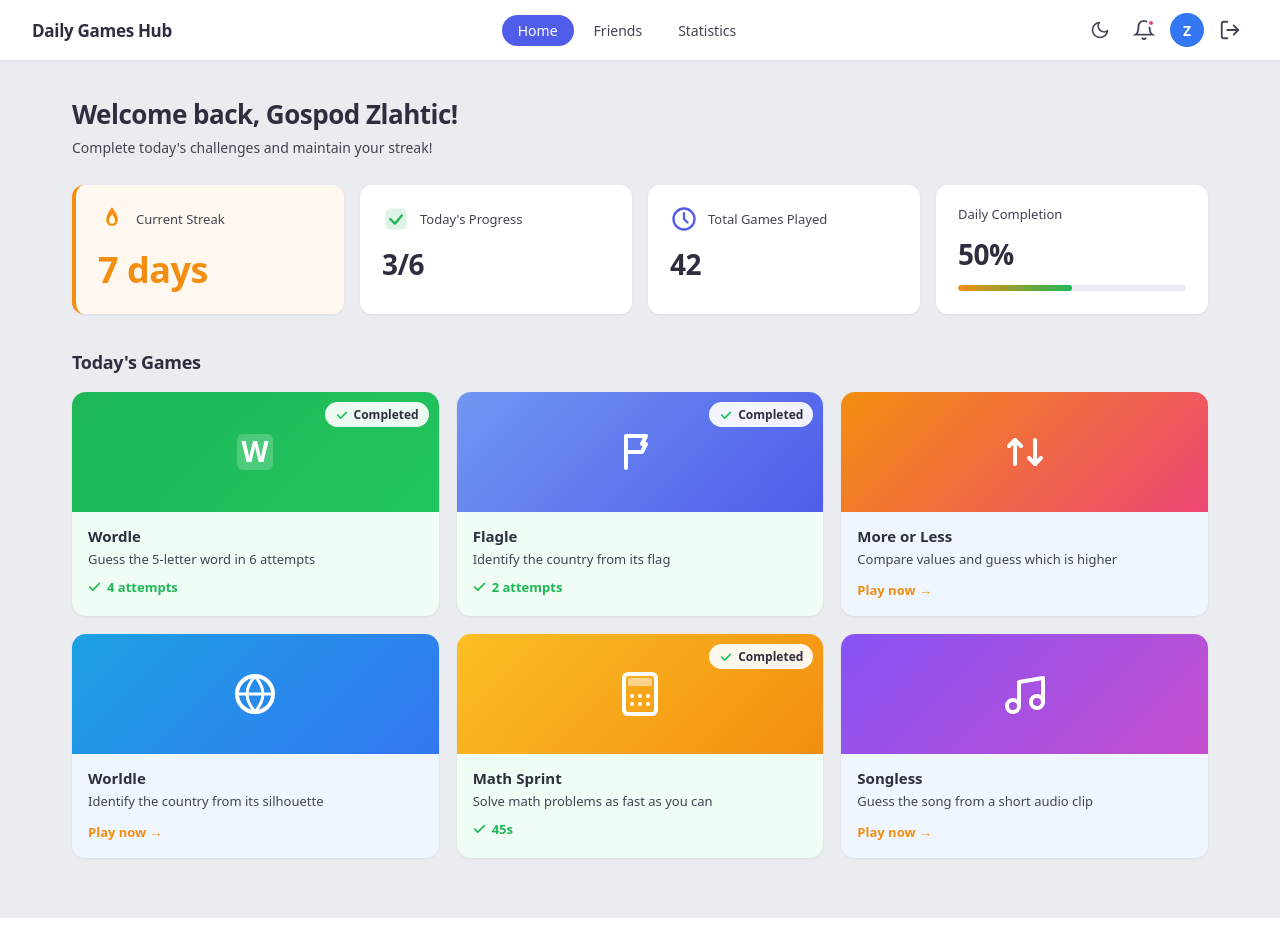
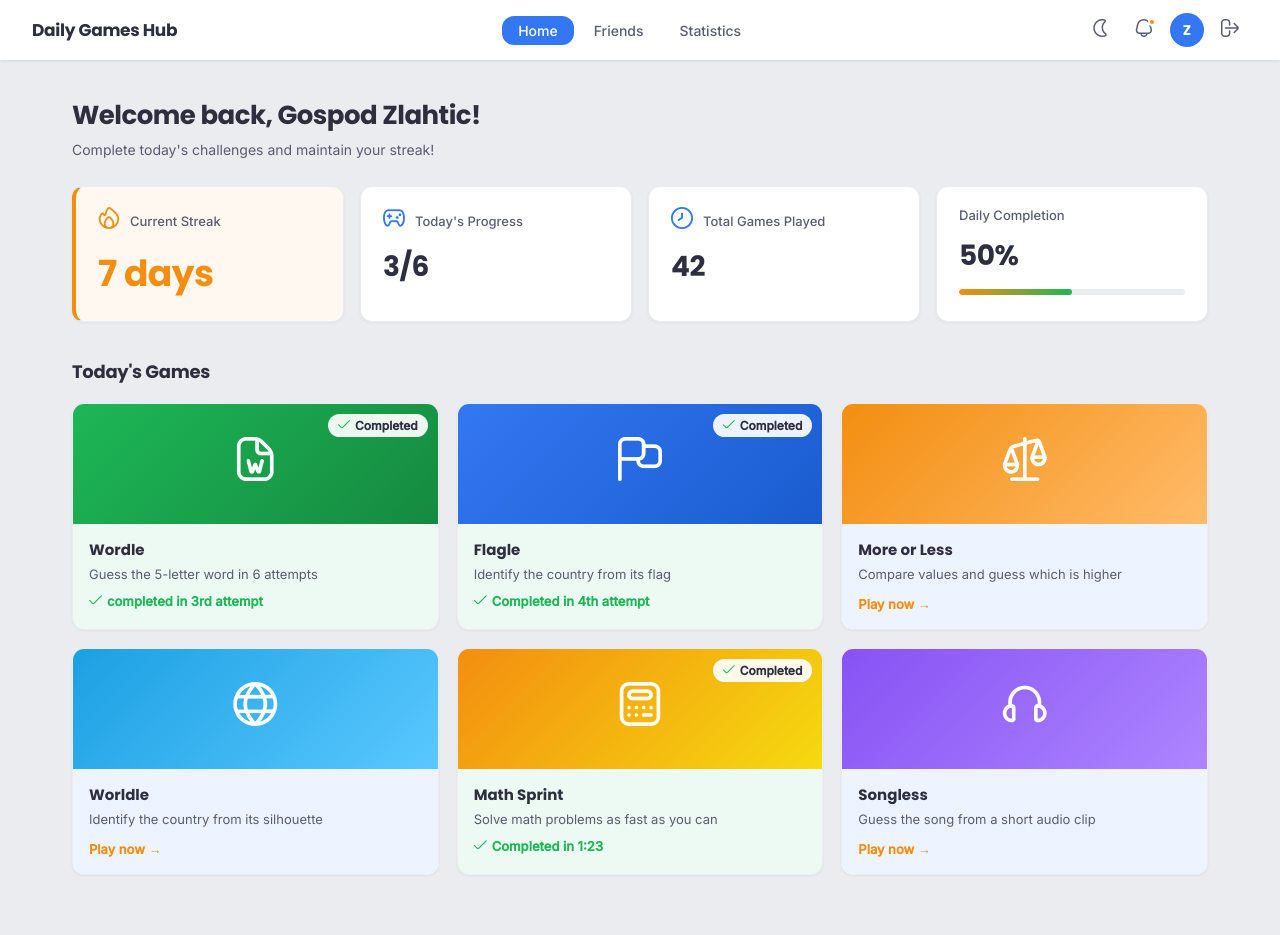
Before and after one commit to SPVRV1/Daily-Games-Hub, a React (Vite) app in the folder frontend/: page / in a window 1280 px wide. Built offline with nearby package versions, Linux system fonts and the light colour scheme.

Commit message:
feat: implement home page UI with spec-compliant colours, typography and icons

```diff
--- a/frontend/index.html
+++ b/frontend/index.html
@@ -5,7 +5,11 @@
     <meta charset="UTF-8" />
     <link rel="icon" type="image/svg+xml" href="/favicon.svg" />
     <meta name="viewport" content="width=device-width, initial-scale=1.0" />
-    <title>client</title>
+    <title>Daily Games Hub</title>
+    <link rel="preconnect" href="https://fonts.googleapis.com">
+    <link rel="preconnect" href="https://fonts.gstatic.com" crossorigin>
+    <link href="https://fonts.googleapis.com/css2?family=Poppins:wght@600;700&family=Inter:wght@400;500&family=Roboto+Mono&display=swap" rel="stylesheet">
+    <link rel="stylesheet" href="https://cdn-uicons.flaticon.com/2.6.0/uicons-regular-rounded/css/uicons-regular-rounded.css">
 </head>
 
 <body>
--- a/frontend/src/pages/Home.css
+++ b/frontend/src/pages/Home.css
@@ -1,57 +1,52 @@
-/* ── Palette variables ───────────────────────────────────── */
+/* ── Spec palette (5 official colors + supporting tints) ─── */
 :root {
-    --white:       #ffffff;
-    --bg:          #eaecef;
-    --text:        #414452;
-    --text-dark:   #2d2f3f;
-    --border:      #d4d7de;
+    --primary:    #3377f2;
+    --dark-base:  #2d2f3f;
+    --white:      #ffffff;
+    --green:      #1db756;
+    --orange:     #f38e10;
 
-    --primary:     #505cea;
-    --primary-lt:  #81a3f4;
-    --primary-bg:  #eff6ff;
+    --bg:         #eaecef;
+    --border:     #eaecef;
+    --text:       #5a5d72;
+    --text-dark:  #2d2f3f;
 
-    --blue:        #3377f2;
-    --sky:         #1ca0e2;
+    --card-bg:    #ffffff;
+    --navbar-bg:  #ffffff;
+    --green-bg:   #edfaf3;
+    --primary-bg: #eef4ff;
+    --streak-bg:  #fff8f0;
 
-    --green:       #1db756;
-    --green-lt:    #22c55e;
-    --green-bg:    #f0fdf4;
-
-    --orange:      #f38e10;
-    --pink:        #ed4675;
-    --purple:      #8752f4;
-    --magenta:     #c54fce;
-
-    --card-bg:     #ffffff;
-    --navbar-bg:   #ffffff;
-    --streak-bg:   #fff8f0;
+    --font-heading: 'Poppins', system-ui, sans-serif;
+    --font-body:    'Inter', system-ui, sans-serif;
+    --font-mono:    'Roboto Mono', monospace;
 }
 
-/* ── Dark mode overrides ─────────────────────────────────── */
+/* ── Dark mode ───────────────────────────────────────────── */
 .dark {
-    --bg:          #13141c;
-    --white:       #1e1f2b;
-    --card-bg:     #1e1f2b;
-    --navbar-bg:   #161720;
-    --text:        #9093a8;
-    --text-dark:   #e8eaf2;
-    --border:      #2e3044;
-    --primary-bg:  #1e2240;
-    --green-bg:    #0d2419;
-    --streak-bg:   #2a1f0e;
+    --bg:         #181a26;
+    --card-bg:    #2d2f3f;
+    --navbar-bg:  #23253a;
+    --text:       #9093a8;
+    --text-dark:  #ffffff;
+    --border:     #3a3d54;
+    --green-bg:   #0d2419;
+    --primary-bg: #1a2240;
+    --streak-bg:  #2a1f0e;
 }
 
 /* ── Layout ──────────────────────────────────────────────── */
 .home {
     min-height: 100vh;
     background: var(--bg);
-    font-family: system-ui, "Segoe UI", Roboto, sans-serif;
+    font-family: var(--font-body);
     color: var(--text);
     transition: background 0.25s ease, color 0.25s ease;
 }
 
 .home * {
-    transition: background 0.25s ease, color 0.25s ease, border-color 0.25s ease, box-shadow 0.25s ease;
+    transition: background 0.25s ease, color 0.25s ease,
+                border-color 0.25s ease, box-shadow 0.25s ease;
 }
 
 /* ── Navbar ──────────────────────────────────────────────── */
@@ -69,6 +64,7 @@
 }
 
 .navbar-brand {
+    font-family: var(--font-heading);
     font-size: 17px;
     font-weight: 700;
     color: var(--text-dark);
@@ -83,11 +79,12 @@
 
 .nav-link {
     text-decoration: none;
+    font-family: var(--font-body);
     font-size: 14px;
     font-weight: 500;
     color: var(--text);
     padding: 6px 16px;
-    border-radius: 999px;
+    border-radius: 12px;
     transition: background 0.15s, color 0.15s;
 }
 
@@ -125,25 +122,30 @@
     color: var(--text-dark);
 }
 
+.icon-btn i {
+    font-size: 18px;
+}
+
 .notif-dot {
     position: absolute;
-    top: 7px;
-    right: 7px;
+    top: 6px;
+    right: 6px;
     width: 8px;
     height: 8px;
-    background: var(--pink);
+    background: var(--orange);
     border-radius: 50%;
-    border: 2px solid var(--white);
+    border: 2px solid var(--navbar-bg);
 }
 
 .avatar {
     width: 34px;
     height: 34px;
     border-radius: 50%;
-    background: var(--blue);
+    background: var(--primary);
     color: var(--white);
+    font-family: var(--font-heading);
     font-size: 14px;
-    font-weight: 600;
+    font-weight: 700;
     display: flex;
     align-items: center;
     justify-content: center;
@@ -164,6 +166,7 @@
 }
 
 .welcome h1 {
+    font-family: var(--font-heading);
     font-size: 26px;
     font-weight: 700;
     color: var(--text-dark);
@@ -172,6 +175,7 @@
 }
 
 .welcome p {
+    font-family: var(--font-body);
     font-size: 14px;
     color: var(--text);
     margin: 0;
@@ -189,7 +193,8 @@
     background: var(--card-bg);
     border-radius: 12px;
     padding: 20px 22px;
-    box-shadow: 0 1px 3px rgba(0, 0, 0, 0.06);
+    border: 1px solid var(--border);
+    box-shadow: 0 1px 3px rgba(0, 0, 0, 0.05);
 }
 
 .stat-card--streak {
@@ -210,18 +215,19 @@
 }
 
 .stat-icon {
-    width: 28px;
-    height: 28px;
+    font-size: 22px;
     flex-shrink: 0;
 }
 
 .stat-label {
+    font-family: var(--font-body);
     font-size: 13px;
     color: var(--text);
     font-weight: 500;
 }
 
 .stat-value {
+    font-family: var(--font-heading);
     font-size: 28px;
     font-weight: 700;
     color: var(--text-dark);
@@ -231,7 +237,7 @@
 /* Progress bar */
 .progress-bar {
     height: 6px;
-    background: var(--bg);
+    background: var(--border);
     border-radius: 999px;
     margin-top: 12px;
     overflow: hidden;
@@ -246,6 +252,7 @@
 
 /* ── Games Section ───────────────────────────────────────── */
 .section-title {
+    font-family: var(--font-heading);
     font-size: 18px;
     font-weight: 700;
     color: var(--text-dark);
@@ -261,9 +268,10 @@
 
 .game-card {
     background: var(--card-bg);
-    border-radius: 14px;
+    border-radius: 12px;
+    border: 1px solid var(--border);
     overflow: hidden;
-    box-shadow: 0 1px 3px rgba(0, 0, 0, 0.07);
+    box-shadow: 0 1px 3px rgba(0, 0, 0, 0.05);
     cursor: pointer;
     transition: transform 0.15s, box-shadow 0.15s;
 }
@@ -271,6 +279,10 @@
 .game-card:hover {
     transform: translateY(-2px);
     box-shadow: 0 6px 20px rgba(0, 0, 0, 0.1);
+}
+
+.game-card--completed {
+    background: var(--green-bg);
 }
 
 .game-banner {
@@ -281,6 +293,11 @@
     position: relative;
 }
 
+.game-banner i {
+    font-size: 44px;
+    color: white;
+}
+
 .completed-badge {
     position: absolute;
     top: 10px;
@@ -288,25 +305,27 @@
     background: rgba(255, 255, 255, 0.92);
     border-radius: 999px;
     padding: 4px 10px;
+    font-family: var(--font-body);
     font-size: 12px;
     font-weight: 600;
-    color: var(--text-dark);
+    color: #2d2f3f;
     display: flex;
     align-items: center;
     gap: 5px;
     backdrop-filter: blur(4px);
 }
 
-.game-info {
-    padding: 14px 16px 16px;
-}
-
-.game-card--completed {
-    background: var(--green-bg);
+.completed-badge i {
+    font-size: 12px;
+    color: var(--green);
 }
 
 .dark .completed-badge {
     color: #2d2f3f;
+}
+
+.game-info {
+    padding: 14px 16px 16px;
 }
 
 .game-info--pending {
@@ -314,6 +333,7 @@
 }
 
 .game-name {
+    font-family: var(--font-heading);
     font-size: 15px;
     font-weight: 700;
     color: var(--text-dark);
@@ -321,6 +341,7 @@
 }
 
 .game-desc {
+    font-family: var(--font-body);
     font-size: 13px;
     color: var(--text);
     margin: 0 0 10px;
@@ -328,6 +349,7 @@
 }
 
 .game-result {
+    font-family: var(--font-body);
     font-size: 13px;
     font-weight: 600;
     color: var(--green);
@@ -336,36 +358,40 @@
     gap: 5px;
 }
 
+.game-result i {
+    font-size: 13px;
+}
+
 .game-not-played {
+    font-family: var(--font-body);
     font-size: 13px;
     font-weight: 600;
     color: var(--orange);
 }
 
+/* dark completed card text */
+.dark .game-card--completed .game-name {
+    color: #c8f0d8;
+}
+
+.dark .game-card--completed .game-desc {
+    color: #7ab890;
+}
+
+.dark .game-card--completed .game-result {
+    color: #1db756;
+}
+
 /* ── Responsive ──────────────────────────────────────────── */
 @media (max-width: 900px) {
-    .stats-grid {
-        grid-template-columns: repeat(2, 1fr);
-    }
-    .games-grid {
-        grid-template-columns: repeat(2, 1fr);
-    }
+    .stats-grid  { grid-template-columns: repeat(2, 1fr); }
+    .games-grid  { grid-template-columns: repeat(2, 1fr); }
 }
 
 @media (max-width: 600px) {
-    .content {
-        padding: 24px 16px 40px;
-    }
-    .navbar {
-        padding: 0 16px;
-    }
-    .navbar-links {
-        display: none;
-    }
-    .stats-grid {
-        grid-template-columns: repeat(2, 1fr);
-    }
-    .games-grid {
-        grid-template-columns: 1fr;
-    }
+    .content     { padding: 24px 16px 40px; }
+    .navbar      { padding: 0 16px; }
+    .navbar-links { display: none; }
+    .stats-grid  { grid-template-columns: repeat(2, 1fr); }
+    .games-grid  { grid-template-columns: 1fr; }
 }
--- a/frontend/src/pages/Home.tsx
+++ b/frontend/src/pages/Home.tsx
@@ -3,32 +3,20 @@ import "./Home.css";
 
 const STATS = [
     {
-        icon: (
-            <svg viewBox="0 0 24 24" fill="none" className="stat-icon flame">
-                <path d="M12 2C12 2 7 8 7 13a5 5 0 0 0 10 0c0-5-5-11-5-11z" fill="#f38e10" />
-                <path d="M12 8c0 0-2.5 3-2.5 5.5A2.5 2.5 0 0 0 14.5 13.5C14.5 11 12 8 12 8z" fill="#fefce8" />
-            </svg>
-        ),
+        icon: "fi-rr-flame",
+        iconColor: "#f38e10",
         label: "Current Streak",
         value: "7 days",
     },
     {
-        icon: (
-            <svg viewBox="0 0 24 24" fill="none" className="stat-icon check">
-                <rect x="3" y="3" width="18" height="18" rx="4" fill="#1db756" opacity="0.15" />
-                <path d="M7 12l4 4 6-7" stroke="#1db756" strokeWidth="2" strokeLinecap="round" strokeLinejoin="round" />
-            </svg>
-        ),
+        icon: "fi-rr-gamepad",
+        iconColor: "#3377f2",
         label: "Today's Progress",
         value: "3/6",
     },
     {
-        icon: (
-            <svg viewBox="0 0 24 24" fill="none" className="stat-icon clock">
-                <circle cx="12" cy="12" r="9" stroke="#505cea" strokeWidth="2" />
-                <path d="M12 7v5l3 3" stroke="#505cea" strokeWidth="2" strokeLinecap="round" strokeLinejoin="round" />
-            </svg>
-        ),
+        icon: "fi-rr-clock",
+        iconColor: "#3377f2",
         label: "Total Games Played",
         value: "42",
     },
@@ -38,7 +26,7 @@ type Game = {
     name: string;
     description: string;
     gradient: string;
-    icon: React.ReactNode;
+    icon: string;
     completed: boolean;
     result?: string;
 };
@@ -47,86 +35,46 @@ const GAMES: Game[] = [
     {
         name: "Wordle",
         description: "Guess the 5-letter word in 6 attempts",
-        gradient: "linear-gradient(135deg, #1db756, #22c55e)",
-        icon: (
-            <svg viewBox="0 0 24 24" fill="none" width="48" height="48">
-                <rect x="3" y="3" width="18" height="18" rx="3" fill="white" opacity="0.2" />
-                <text x="12" y="17" textAnchor="middle" fontFamily="system-ui, sans-serif" fontWeight="900" fontSize="14" fill="white">W</text>
-            </svg>
-        ),
+        gradient: "linear-gradient(135deg, #1db756, #158a40)",
+        icon: "fi-rr-file-word",
         completed: true,
-        result: "4 attempts",
+        result: "completed in 3rd attempt",
     },
     {
         name: "Flagle",
         description: "Identify the country from its flag",
-        gradient: "linear-gradient(135deg, #7097f2, #505cea)",
-        icon: (
-            <svg viewBox="0 0 24 24" fill="none" width="48" height="48">
-                <path d="M5 4v16M5 4h10l-2 4h2l-2 4H5" stroke="white" strokeWidth="2" strokeLinecap="round" strokeLinejoin="round" />
-            </svg>
-        ),
+        gradient: "linear-gradient(135deg, #3377f2, #1a5ccf)",
+        icon: "fi-rr-flag",
         completed: true,
-        result: "2 attempts",
+        result: "Completed in 4th attempt",
     },
     {
         name: "More or Less",
         description: "Compare values and guess which is higher",
-        gradient: "linear-gradient(135deg, #f38e10, #ed4675)",
-        icon: (
-            <svg viewBox="0 0 24 24" fill="none" width="48" height="48">
-                {/* Up arrow (left) */}
-                <path d="M7 18V6" stroke="white" strokeWidth="2" strokeLinecap="round" />
-                <path d="M4 9l3-3 3 3" stroke="white" strokeWidth="2" strokeLinecap="round" strokeLinejoin="round" />
-                {/* Down arrow (right) */}
-                <path d="M17 6v12" stroke="white" strokeWidth="2" strokeLinecap="round" />
-                <path d="M14 15l3 3 3-3" stroke="white" strokeWidth="2" strokeLinecap="round" strokeLinejoin="round" />
-            </svg>
-        ),
+        gradient: "linear-gradient(135deg, #f38e10, #ffbb69ff)",
+        icon: "fi-rr-balance-scale-left",
         completed: false,
     },
     {
         name: "Worldle",
         description: "Identify the country from its silhouette",
-        gradient: "linear-gradient(135deg, #1ca0e2, #3377f2)",
-        icon: (
-            <svg viewBox="0 0 24 24" fill="none" width="48" height="48">
-                <circle cx="12" cy="12" r="9" stroke="white" strokeWidth="2" />
-                <path d="M3 12h18M12 3c-2.5 3-4 5.5-4 9s1.5 6 4 9M12 3c2.5 3 4 5.5 4 9s-1.5 6-4 9" stroke="white" strokeWidth="1.5" />
-            </svg>
-        ),
+        gradient: "linear-gradient(135deg, #1ca0e2, #5ac8ffff)",
+        icon: "fi-rr-globe",
         completed: false,
     },
     {
         name: "Math Sprint",
         description: "Solve math problems as fast as you can",
-        gradient: "linear-gradient(135deg, #fbbf24, #f38e10)",
-        icon: (
-            <svg viewBox="0 0 24 24" fill="none" width="48" height="48">
-                <rect x="4" y="2" width="16" height="20" rx="2" stroke="white" strokeWidth="2" />
-                <rect x="6" y="4" width="12" height="4" rx="1" fill="white" opacity="0.5" />
-                <circle cx="8"  cy="13" r="1" fill="white" />
-                <circle cx="12" cy="13" r="1" fill="white" />
-                <circle cx="16" cy="13" r="1" fill="white" />
-                <circle cx="8"  cy="17" r="1" fill="white" />
-                <circle cx="12" cy="17" r="1" fill="white" />
-                <circle cx="16" cy="17" r="1" fill="white" />
-            </svg>
-        ),
+        gradient: "linear-gradient(135deg, #f38e10, #f5da0f)",
+        icon: "fi-rr-calculator",
         completed: true,
-        result: "45s",
+        result: "Completed in 1:23",
     },
     {
         name: "Songless",
         description: "Guess the song from a short audio clip",
-        gradient: "linear-gradient(135deg, #8752f4, #c54fce)",
-        icon: (
-            <svg viewBox="0 0 24 24" fill="none" width="48" height="48">
-                <path d="M9 18V6l12-2v12" stroke="white" strokeWidth="2" strokeLinecap="round" strokeLinejoin="round" />
-                <circle cx="6" cy="18" r="3" stroke="white" strokeWidth="2" />
-                <circle cx="18" cy="16" r="3" stroke="white" strokeWidth="2" />
-            </svg>
-        ),
+        gradient: "linear-gradient(135deg, #8752f4, #ae85ffff)",
+        icon: "fi-rr-headphones",
         completed: false,
     },
 ];
@@ -146,32 +94,15 @@ export default function Home() {
                 </div>
                 <div className="navbar-right">
                     <button className="icon-btn" aria-label="Toggle theme" onClick={() => setDark(!dark)}>
-                        {dark ? (
-                            /* Sun */
-                            <svg viewBox="0 0 24 24" fill="none" width="20" height="20">
-                                <circle cx="12" cy="12" r="4" stroke="currentColor" strokeWidth="2" />
-                                <path d="M12 2v2M12 20v2M4.22 4.22l1.42 1.42M18.36 18.36l1.42 1.42M2 12h2M20 12h2M4.22 19.78l1.42-1.42M18.36 5.64l1.42-1.42" stroke="currentColor" strokeWidth="2" strokeLinecap="round" />
-                            </svg>
-                        ) : (
-                            /* Half moon */
-                            <svg viewBox="0 0 24 24" fill="none" width="20" height="20">
-                                <path d="M21 12.79A9 9 0 1 1 11.21 3 7 7 0 0 0 21 12.79z" stroke="currentColor" strokeWidth="2" strokeLinecap="round" strokeLinejoin="round" />
-                            </svg>
-                        )}
+                        <i className={`fi ${dark ? "fi-rr-sun" : "fi-rr-moon"}`} />
                     </button>
                     <button className="icon-btn" aria-label="Notifications">
-                        <svg viewBox="0 0 24 24" fill="none" width="22" height="22">
-                            <path d="M18 8a6 6 0 0 0-12 0c0 7-3 9-3 9h18s-3-2-3-9" stroke="currentColor" strokeWidth="2" strokeLinecap="round" />
-                            <path d="M13.73 21a2 2 0 0 1-3.46 0" stroke="currentColor" strokeWidth="2" strokeLinecap="round" />
-                        </svg>
+                        <i className="fi fi-rr-bell" />
                         <span className="notif-dot" />
                     </button>
                     <div className="avatar">Z</div>
                     <button className="icon-btn" aria-label="Logout">
-                        <svg viewBox="0 0 24 24" fill="none" width="22" height="22">
-                            <path d="M9 21H5a2 2 0 0 1-2-2V5a2 2 0 0 1 2-2h4" stroke="currentColor" strokeWidth="2" strokeLinecap="round" />
-                            <path d="M16 17l5-5-5-5M21 12H9" stroke="currentColor" strokeWidth="2" strokeLinecap="round" strokeLinejoin="round" />
-                        </svg>
+                        <i className="fi fi-rr-sign-out-alt" />
                     </button>
                 </div>
             </nav>
@@ -187,9 +118,15 @@ export default function Home() {
                 {/* Stats */}
                 <div className="stats-grid">
                     {STATS.map((s) => (
-                        <div className={`stat-card${s.label === "Current Streak" ? " stat-card--streak" : ""}`} key={s.label}>
+                        <div
+                            className={`stat-card${s.label === "Current Streak" ? " stat-card--streak" : ""}`}
+                            key={s.label}
+                        >
                             <div className="stat-header">
-                                {s.icon}
+                                <i
+                                    className={`fi ${s.icon} stat-icon`}
+                                    style={{ color: s.iconColor }}
+                                />
                                 <span className="stat-label">{s.label}</span>
                             </div>
                             <div className="stat-value">{s.value}</div>
@@ -210,14 +147,15 @@ export default function Home() {
                 <h2 className="section-title">Today's Games</h2>
                 <div className="games-grid">
                     {GAMES.map((game) => (
-                        <div className={`game-card${game.completed ? " game-card--completed" : ""}`} key={game.name}>
+                        <div
+                            className={`game-card${game.completed ? " game-card--completed" : ""}`}
+                            key={game.name}
+                        >
                             <div className="game-banner" style={{ background: game.gradient }}>
-                                {game.icon}
+                                <i className={`fi ${game.icon}`} />
                                 {game.completed && (
                                     <span className="completed-badge">
-                                        <svg viewBox="0 0 16 16" fill="none" width="14" height="14">
-                                            <path d="M3 8l3.5 3.5L13 5" stroke="#22c55e" strokeWidth="2" strokeLinecap="round" strokeLinejoin="round" />
-                                        </svg>
+                                        <i className="fi fi-rr-check" />
                                         Completed
                                     </span>
                                 )}
@@ -227,9 +165,7 @@ export default function Home() {
                                 <p className="game-desc">{game.description}</p>
                                 {game.completed ? (
                                     <span className="game-result">
-                                        <svg viewBox="0 0 16 16" fill="none" width="14" height="14">
-                                            <path d="M2 8l3.5 3.5L13 4" stroke="#1db756" strokeWidth="2" strokeLinecap="round" strokeLinejoin="round" />
-                                        </svg>
+                                        <i className="fi fi-rr-check" />
                                         {game.result}
                                     </span>
                                 ) : (
```
